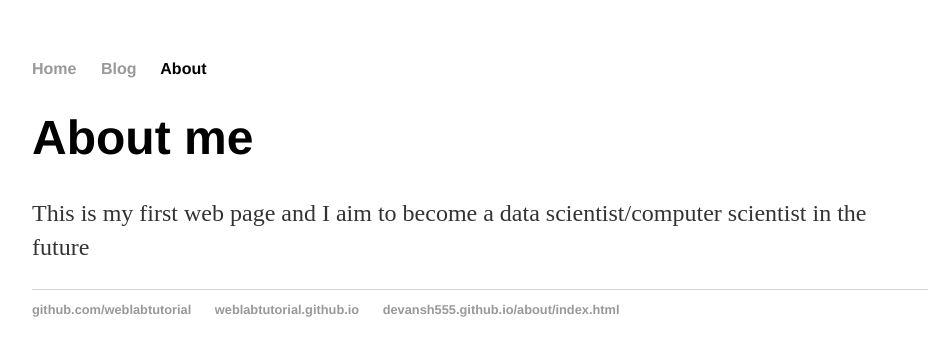
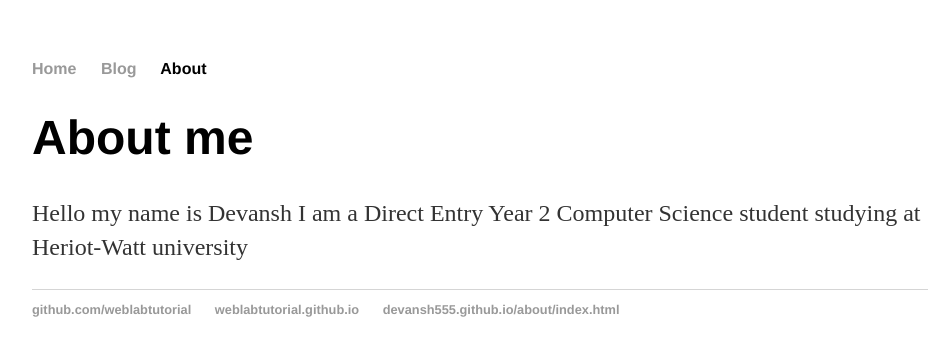
Before and after one commit to Devansh555/Devansh555.github.io, a Jekyll site: the page built from about/index.html, in a window 1280 px wide. Shown: the top 356 px of the page, without its empty margins (160-1112 px from the left). Built offline with Jekyll 4.4.1, drawn with Linux system fonts in a browser that asks for light colours.

Commit message:
Update index.html

```diff
--- a/about/index.html
+++ b/about/index.html
@@ -4,5 +4,5 @@ title: Web Programming
 ---
 <div class = "blurb">
   <h1>About me</h1>
-  <p>This is my first web page and I aim to become a data scientist/computer scientist in the future</p>
+  <p>Hello my name is Devansh I am a Direct Entry Year 2 Computer Science student studying at Heriot-Watt university</p>
 </div>
```
